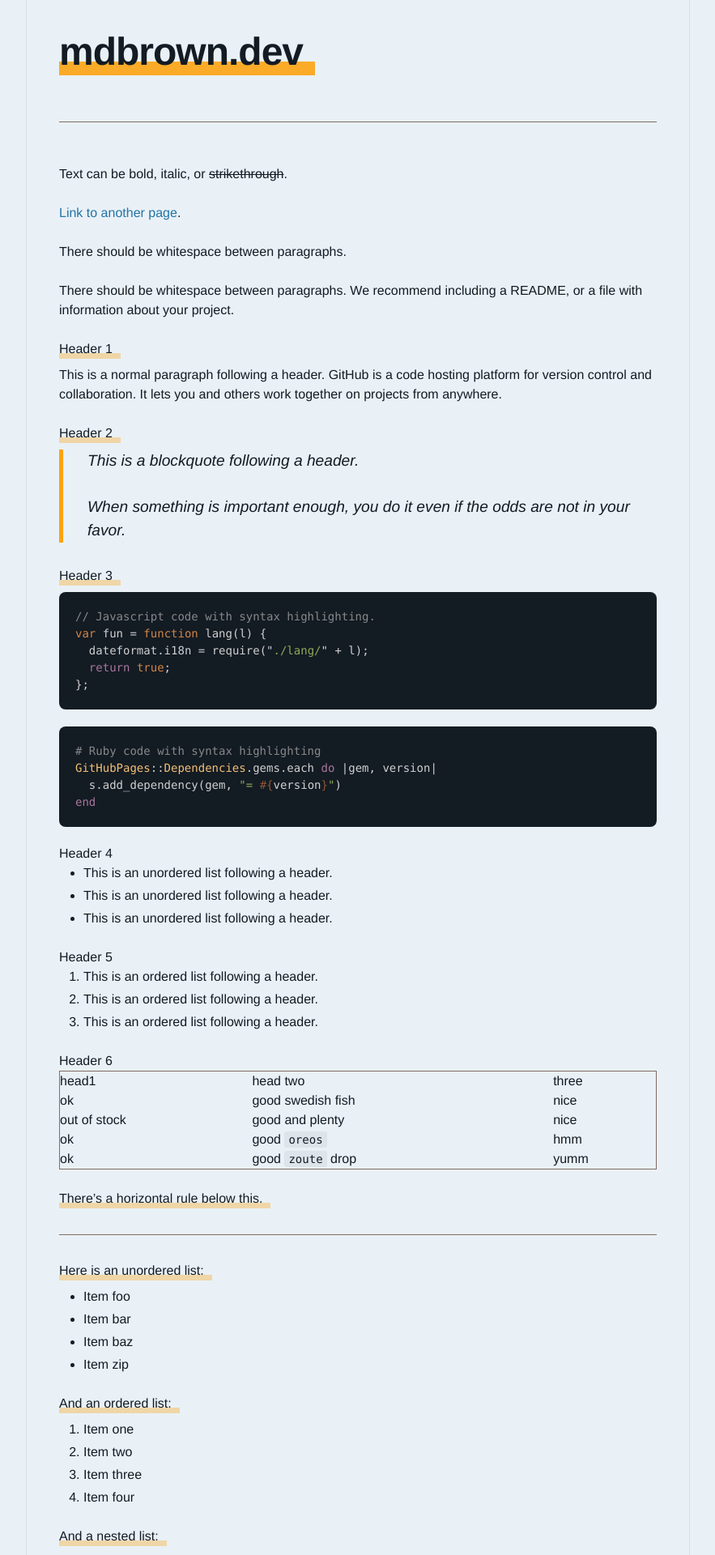
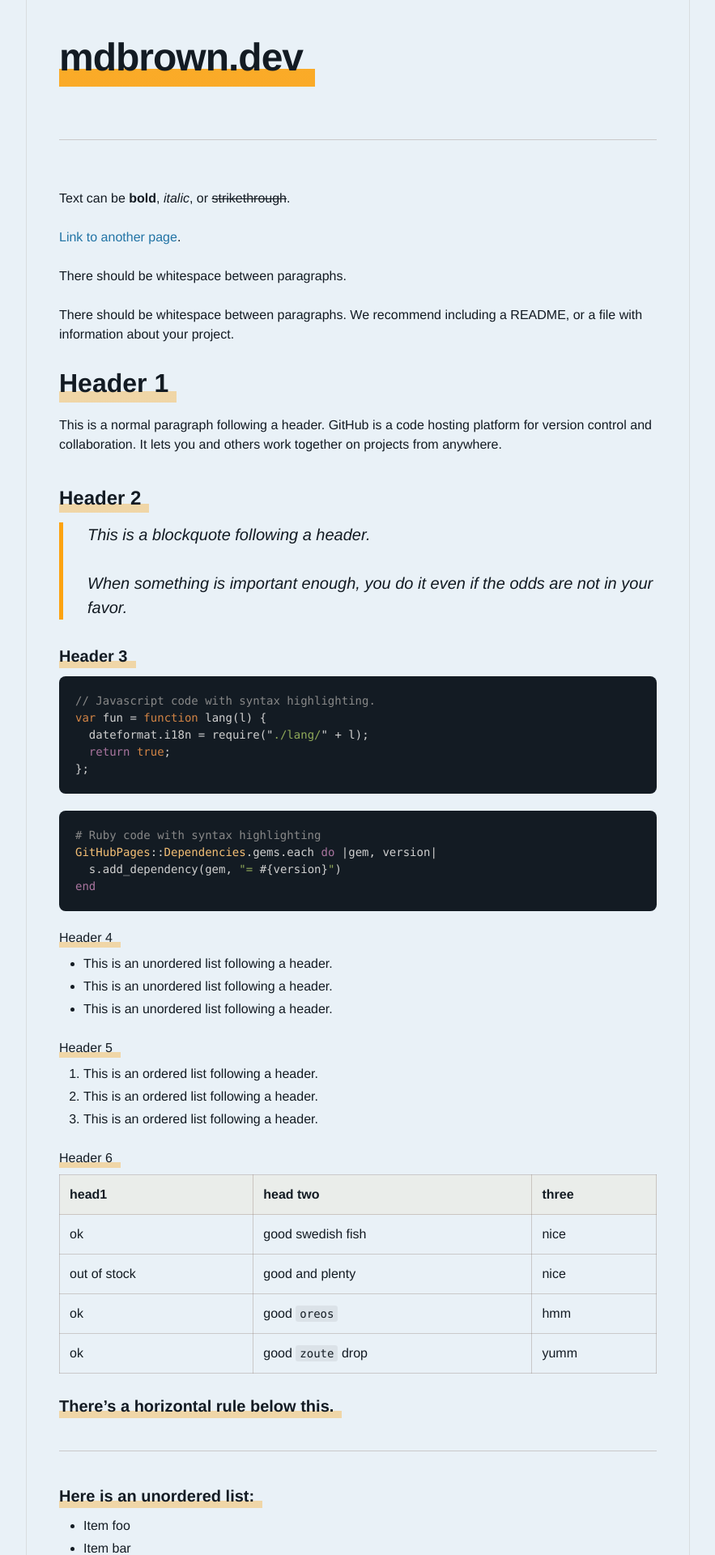
Before and after one commit to m-d-brown/m-d-brown.github.io, a Jekyll site: the page built from style.md, in a window 1280 px wide. Shown: the top 1920 px of the page at 81% size, without its empty margins (198-1081 px from the left). Built offline with Jekyll 4.4.1, drawn with Linux system fonts in a browser that asks for light colours; some web fonts are replaced.

Commit message:
style: update global stylesheet variables and layout spacing

```diff
--- a/assets/css/style.scss
+++ b/assets/css/style.scss
@@ -1,283 +1,228 @@
 ---
 ---
 
-// ─── Design System ────────────────────────────────────────────────────────────
+// ─── 1. Design Tokens ────────────────────────────────────────────────────────
 
+// Core Palette
 $rich-cerulean: #2274a5ff;
-$alice-blue: #e9f1f7ff;
-$orange: #fca311ff;
-$ink-black: #131b23ff;
-$taupe: #816c61ff;
+$alice-blue:    #e9f1f7ff;
+$orange:        #fca311ff;
+$ink-black:     #131b23ff;
+$taupe:         #816c61ff;
 
-// Semantic Variables (Indirection)
-$primary-text: $ink-black;
-$background:   $alice-blue;
-$accent:       $rich-cerulean;
-$secondary:    $orange;
-$border-color: $taupe;
+// Semantic Roles
+$primary-text:  $ink-black;
+$background:    $alice-blue;
+$accent:        $rich-cerulean;
+$secondary:     $orange;
+$border-color:  $taupe;
 
-// ─── Theme Overrides & Global ────────────────────────────────────────────────
+// Typography
+$font-sans:     'Helvetica Neue', Helvetica, Arial, sans-serif;
+$font-heading:  'Chivo', $font-sans;
+$font-code:     Monaco, "Bitstream Vera Sans Mono", monospace;
+
+// Spacing
+$spacing-unit:  1.5em;
+
+// ─── 2. Mixins ───────────────────────────────────────────────────────────────
+
+@mixin highlighter($color: $secondary, $opacity: 0.35, $height: 70%) {
+  display: table;
+  background: linear-gradient(180deg, transparent $height, rgba($color, $opacity) $height);
+  padding-right: 10px;
+}
+
+// ─── 3. Base & Reset ─────────────────────────────────────────────────────────
 
 @import url('https://fonts.googleapis.com/css?family=Chivo:900');
 
-/* http://meyerweb.com/eric/tools/css/reset/ v2.0 | 20110126 */
-*, *:before, *:after {
-  box-sizing: border-box;
-}
+*, *:before, *:after { box-sizing: border-box; }
 
-html, body, div, span, applet, object, iframe,
-h1, h2, h3, h4, h5, h6, p, blockquote, pre,
-a, abbr, acronym, address, big, cite, code,
-del, dfn, em, img, ins, kbd, q, s, samp,
-small, strike, strong, sub, sup, tt, var,
-b, u, i, center, dl, dt, dd, ol, ul, li,
-fieldset, form, label, legend, table, caption,
-tbody, tfoot, thead, tr, th, td, article, aside,
-canvas, details, embed, figure, figcaption, footer,
-header, hgroup, menu, nav, output, ruby, section,
-summary, time, mark, audio, video {
-	padding: 0;
-	margin: 0;
-	font: inherit;
-	font-size: 100%;
-	vertical-align: baseline;
-	border: 0;
-}
-
-article, aside, details, figcaption, figure,
-footer, header, hgroup, menu, nav, section {
-	display: block;
+html, body, div, span, h1, h2, h3, h4, h5, h6, p, blockquote, pre,
+a, img, ul, ol, li, table, tbody, tfoot, thead, tr, th, td,
+article, aside, footer, header, nav, section {
+  margin: 0; padding: 0; border: 0; font: inherit; vertical-align: baseline;
 }
 
 body {
-	line-height: 1.5;
-  font-family: 'Helvetica Neue', Helvetica, Arial, serif;
+  line-height: 1.5;
+  font-family: $font-sans;
+  background: $background;
+  color: $primary-text;
   font-size: 1em;
-  color: $primary-text;
-  background: $background;
-  text-shadow: none;
-}
-
-ol, ul {
-	list-style: none;
-}
-
-blockquote, q {
-	quotes: none;
-}
-
-blockquote:before, blockquote:after,
-q:before, q:after {
-	content: '';
-	content: none;
-}
-
-table {
-	border-spacing: 0;
-	border-collapse: collapse;
-  width: 100%;
-  border: 1px solid $border-color;
-}
-
-// ─── Layout Styles ───────────────────────────────────────────────────────────
-
-.inner {
-  width: 820px;
-  margin: 0 auto;
-  border-left: 1px solid rgba($border-color, 0.15);
-  border-right: 1px solid rgba($border-color, 0.15);
-  padding: 0 40px;
-}
-
-header {
-  padding-top: 35px;
-  padding-bottom: 25px;
-}
-
-header h1 {
-  font-family: 'Chivo', 'Helvetica Neue', Helvetica, Arial, serif;
-  font-size: 48px;
-  font-weight: 900;
-  line-height: 1.2;
-  letter-spacing: -1px;
-
-  a {
-    color: $primary-text;
-    text-decoration: none;
-    background: linear-gradient(180deg, transparent 70%, rgba($secondary, 0.9) 70%);
-    display: inline-block;
-    padding-right: 15px;
-
-    &:hover {
-      text-decoration: none;
-      color: $accent;
-      background: linear-gradient(180deg, transparent 70%, rgba($accent, 0.9) 70%);
-    }
-  }
-}
-
-header h2 {
-  font-size: 24px;
-  font-weight: normal;
-  line-height: 1.3;
-  color: $secondary;
-  letter-spacing: -1px;
-}
-
-#container {
-  min-height: 595px;
-  background: transparent;
-}
-
-#main_content {
-  padding-top: 20px;
-
-  h1, h2, h3 {
-    display: table;
-    margin-bottom: 0.5em;
-    padding-right: 10px;
-    background: linear-gradient(180deg, transparent 70%, rgba($secondary, 0.35) 70%);
-  }
-
-  h2 { margin-top: 1.5em; }
-  h3 { margin-top: 1.25em; }
-
-  p, ul, ol, blockquote, pre, table, dl {
-    margin-bottom: 1.5em;
-  }
-
-  ul, ol {
-    padding-left: 30px;
-  }
-
-  ul { list-style-type: disc; }
-  ol { list-style-type: decimal; }
-
-  li { margin-bottom: 0.25em; }
 }
 
 a {
   color: $accent;
   text-decoration: none;
   transition: color 0.15s ease-in-out;
+  &:hover { color: $primary-text; text-decoration: underline; }
 }
 
-a:hover {
-  color: $primary-text;
-  text-decoration: underline;
+// ─── 4. Layout ───────────────────────────────────────────────────────────────
+
+.inner {
+  max-width: 820px;
+  margin: 0 auto;
+  padding: 0 40px;
+  border-left: 1px solid rgba($border-color, 0.15);
+  border-right: 1px solid rgba($border-color, 0.15);
 }
 
-// ─── Components ──────────────────────────────────────────────────────────────
+header {
+  padding: 35px 0 25px;
+  h1 {
+    font-family: $font-heading;
+    font-size: 48px;
+    font-weight: 900;
+    letter-spacing: -1px;
+    a {
+      color: $primary-text;
+      @include highlighter($secondary, 0.9, 70%);
+      padding-right: 15px;
+      &:hover {
+        color: $accent;
+        @include highlighter($accent, 0.9, 70%);
+        text-decoration: none;
+      }
+    }
+  }
+  h2 {
+    font-size: 24px;
+    color: $secondary;
+    letter-spacing: -1px;
+    margin-top: 5px;
+  }
+}
+
+#container { min-height: 595px; }
+
+#main_content {
+  padding-top: 20px;
+
+  // Document Structure
+  p, ul, ol, blockquote, pre, table, dl {
+    margin-bottom: $spacing-unit;
+  }
+
+  // Headings
+  h1, h2, h3, h4, h5, h6 {
+    @include highlighter($secondary, 0.35, 70%);
+    margin-bottom: 0.5em;
+  }
+  h2 { margin-top: 1.5em; }
+  h3 { margin-top: 1.25em; }
+  h1 { font-size: 32px; font-weight: 900; }
+  h2 { font-size: 24px; font-weight: bold; }
+  h3 { font-size: 20px; font-weight: bold; }
+
+  // Lists
+  ul, ol {
+    padding-left: 30px;
+    li { margin-bottom: 0.25em; }
+  }
+  ul { list-style-type: disc; }
+  ol { list-style-type: decimal; }
+
+  // Tables
+  table {
+    width: 100%;
+    border-collapse: collapse;
+    th, td { padding: 12px; border: 1px solid rgba($border-color, 0.3); }
+    th { background: rgba($secondary, 0.05); text-align: left; font-weight: bold; }
+  }
+}
+
+footer {
+  margin-top: 40px;
+  padding: 20px 0 30px;
+  border-top: 1px solid $border-color;
+  font-size: 13px;
+  color: $secondary;
+  a { color: $accent; }
+}
+
+// ─── 5. Components ───────────────────────────────────────────────────────────
 
 a.button {
-  display: block;
-  float: left;
+  display: inline-block;
   padding: 12px 20px;
-  margin-right: 14px;
+  margin: 0 14px 14px 0;
   font-size: 15px;
   font-weight: bold;
-  line-height: 25px;
   color: $primary-text;
   background: $background;
   border: 1px solid $border-color;
   border-radius: 30px;
-  box-shadow: 0px 1px 5px rgba(0,0,0,0.05);
+  box-shadow: 0 1px 5px rgba(0,0,0,0.05);
+  &:hover {
+    background: $secondary;
+    border-color: $primary-text;
+    text-decoration: none;
+  }
 }
 
-a.button:hover {
-  background: $secondary;
-  border-color: $primary-text;
-  text-decoration: none;
+blockquote {
+  padding-left: 30px;
+  font-size: 1.25em;
+  font-style: italic;
+  border-left: 5px solid $secondary;
 }
 
+hr {
+  height: 1px;
+  margin: 2.5em 0;
+  background: rgba($border-color, 0.3);
+  border: none;
+}
+
+// ─── 6. Code & Syntax ────────────────────────────────────────────────────────
+
 code, pre {
-  font-family: Monaco, "Bitstream Vera Sans Mono", "Lucida Console", Terminal, monospace;
+  font-family: $font-code;
   font-size: 14px;
 }
 
 code {
   padding: 2px 5px;
-  background-color: rgba(0,0,0,0.05);
+  background: rgba(0,0,0,0.06);
   border-radius: 3px;
 }
 
 pre {
   padding: 20px;
-  margin-bottom: 30px;
+  background: $primary-text;
+  color: #f8f8f8;
+  border-radius: 8px;
   overflow: auto;
-  color: $background;
-  background: $primary-text;
-  border-radius: 8px;
+  code { background: transparent; padding: 0; }
 }
 
-pre code {
-  background: transparent;
-  padding: 0;
+// Syntax Highlighting (Rouge)
+.highlight {
+  color: #d0d0d0;
+  .c, .cd, .cm, .c1, .cs { color: #888; }
+  .k, .kn, .kp, .kr, .kv { color: #aa759f; }
+  .s, .sb, .sc, .sd, .s2, .sh, .sx, .s1 { color: #90a959; }
+  .nc, .no, .nn, .nt, .cp { color: #f4bf75; }
+  .m, .mf, .mh, .mi, .il, .mo, .mb, .mx, .ss { color: #90a959; }
+  .o, .ow, .p, .pi { color: #d0d0d0; }
+  .kt, .kd, .kc { color: #d28445; }
+  .na, .gh { color: #6a9fb5; }
+  .gi { color: #90a959; }
+  .gd { color: #ac4142; }
 }
 
-hr {
-  height: 1px;
-  margin: 2em 0;
-  background: $border-color;
-  border: none;
-}
-
-blockquote {
-  padding: 0 0 0 30px;
-  margin-bottom: 20px;
-  font-size: 1.2em;
-  font-style: italic;
-  border-left: 5px solid $secondary;
-  color: $primary-text;
-}
-
-footer {
-  padding-top: 20px;
-  padding-bottom: 30px;
-  margin-top: 40px;
-  font-size: 13px;
-  color: $secondary;
-  border-top: 1px solid $border-color;
-}
-
-footer a {
-  color: $accent;
-}
-
-// ─── Syntax Highlighting (Rouge) ──────────────────────────────────────────────
-
-.highlight table td { padding: 5px; }
-.highlight table pre { margin: 0; }
-.highlight, .highlight .w { color: #d0d0d0; }
-.highlight .err { color: #151515; background-color: #ac4142; }
-.highlight .c, .highlight .cd, .highlight .cm, .highlight .c1, .highlight .cs { color: #888; }
-.highlight .cp { color: #f4bf75; }
-.highlight .nt { color: #f4bf75; }
-.highlight .o, .highlight .ow { color: #d0d0d0; }
-.highlight .p, .highlight .pi { color: #d0d0d0; }
-.highlight .gi { color: #90a959; }
-.highlight .gd { color: #ac4142; }
-.highlight .gh { color: #6a9fb5; font-weight: bold; }
-.highlight .k, .highlight .kn, .highlight .kp, .highlight .kr, .highlight .kv { color: #aa759f; }
-.highlight .kc { color: #d28445; }
-.highlight .kt { color: #d28445; }
-.highlight .kd { color: #d28445; }
-.highlight .s, .highlight .sb, .highlight .sc, .highlight .sd, .highlight .s2, .highlight .sh, .highlight .sx, .highlight .s1 { color: #90a959; }
-.highlight .sr { color: #75b5aa; }
-.highlight .si { color: #8f5536; }
-.highlight .se { color: #8f5536; }
-.highlight .nn { color: #f4bf75; }
-.highlight .nc { color: #f4bf75; }
-.highlight .no { color: #f4bf75; }
-.highlight .na { color: #6a9fb5; }
-.highlight .m, .highlight .mf, .highlight .mh, .highlight .mi, .highlight .il, .highlight .mo, .highlight .mb, .highlight .mx { color: #90a959; }
-.highlight .ss { color: #90a959; }
-
-// ─── Mobile Responsiveness ───────────────────────────────────────────────────
+// ─── 7. Responsive ───────────────────────────────────────────────────────────
 
 @media only screen and (max-width: 767px) {
-  header { padding: 20px; }
-  .inner { width: 90%; }
-  header h1 { font-size: 32px; }
-  header h2 { font-size: 18px; }
+  .inner { padding: 0 20px; width: 100%; border: none; }
+  header {
+    h1 { font-size: 36px; }
+    h2 { font-size: 18px; }
+  }
+  #main_content {
+    h1 { font-size: 28px; }
+  }
 }
```
